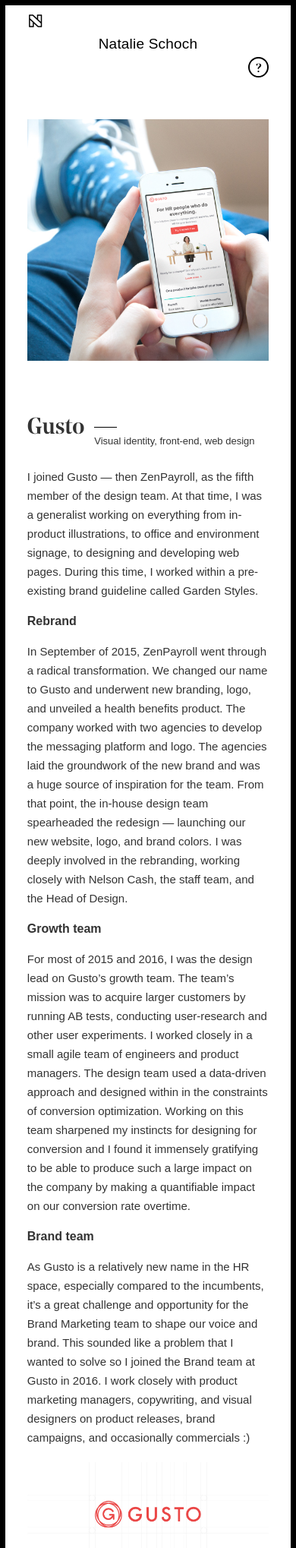
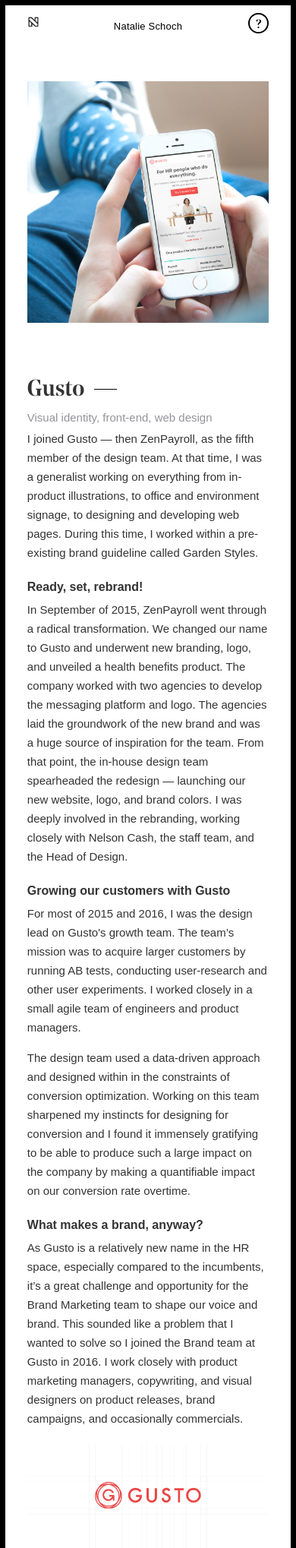
Before and after one commit to nataliefschoch/portfolio, a PHP site: page /gusto.php in a window 390 px wide. Shown: the top 2038 px of the page at 76% size. Run offline with PHP 8.4, Linux system fonts and the light colour scheme; some libraries are stand-ins or nearby versions; some web fonts are replaced.

Commit message:
updated copy on gusto page

```diff
--- a/css/_helpers.scss
+++ b/css/_helpers.scss
@@ -39,6 +39,14 @@
   @include text-small-caps;
 }
 
+.padding-top-none {
+  padding-top: 0 !important;
+}
+
+.padding-bottom-none {
+  padding-bottom: 0 !important;
+}
+
 // Creates PIXEL-based padding helper classes in increments of 5px, from 5-100px. //
 @for $i from 1 through 30 {
 
--- a/css/_variables.scss
+++ b/css/_variables.scss
@@ -18,5 +18,6 @@ $black: #000;
 $white: #fff;
 $grey-100: #f8f8f8;
 $grey-200: #f1f1f1;
+$grey-500: #939499;
 
 $red: #ef4642;
--- a/css/main.scss
+++ b/css/main.scss
@@ -78,15 +78,11 @@ html {
 		text-align: center;
 		h3 {
 			display: inline-block;
-			margin-right: 10px;
-			font-size: 19px;
+			font-size: 13px;
 			font-family: $font-family-sans;
 			font-weight: 400;
 			letter-spacing: 0.2px;
 			line-height: 35px;
-			&:last-child {
-				margin-right: 0;
-			}
 		}
 		a {
 			line-height: 28px;
@@ -96,7 +92,7 @@ html {
 			}
 		}
 		img {
-			width: 20px;
+			width: 15px;
 		}
 		&.dark {
 			background: $black;
--- a/css/style.css
+++ b/css/style.css
@@ -62,13 +62,15 @@ p {
   p.text-strong {
     font-size: 16px;
     font-weight: 600; }
+  p.text-light {
+    color: #939499; }
   p a {
     text-decoration: underline; }
     p a:hover {
       text-decoration: underline;
       border-bottom: none; }
   p + p {
-    margin-top: 5px; }
+    padding-top: 5px; }
 
 a {
   color: #000;
@@ -629,30 +641,24 @@ html {
   text-align: center; }
   #portfolio header h3 {
     display: inline-block;
-    margin-right: 10px;
-    font-size: 19px;
+    font-size: 13px;
     font-family: "Graphik", sans-serif;
     font-weight: 400;
     letter-spacing: 0.2px;
     line-height: 35px; }
-    #portfolio header h3:last-child {
-      margin-right: 0; }
   #portfolio header a {
     line-height: 28px; }
     #portfolio header a .circle-border {
       font-family: "Noe", serif;
       float: right; }
   #portfolio header img {
-    width: 20px; }
+    width: 15px; }
   #portfolio header.dark {
     background: #000; }
     #portfolio header.dark .circle-border {
       border-color: #fff; }
     #portfolio header.dark a {
       color: #fff; }
-#portfolio #intro h1 {
-  font-size: 31px;
-  line-height: 44px; }
 #portfolio #work-home {
   padding-bottom: 60px; }
   #portfolio #work-home a {
@@ -1197,7 +1221,7 @@ footer {
   /* Small devices (tablets, 768px and up) */
   /* Large devices (large desktops, 1200px and up) */ }
   .work-page section.work-intro p + p {
-    margin-top: 15px; }
+    padding-top: 15px; }
   .work-page section.work-intro .work-img-intro {
     height: 500px;
     background: grey; }
--- a/css/typography_styles.scss
+++ b/css/typography_styles.scss
@@ -2,9 +2,9 @@
 
 h1 {
 	@include font-smoothing;
-	font-size: 37px;
+	font-size: 20px;
 	font-family: $font-family-serif;
-	line-height: 37px;
+	line-height: 27px;
 }
 
 h2 {
@@ -56,6 +56,9 @@ p {
 		font-size: 16px;
 		font-weight: 600;
 	}
+	&.text-light {
+		color: $grey-500;
+	}
 	a {
 		text-decoration: underline;
 		&:hover {
@@ -64,7 +67,7 @@ p {
 		}
 	}
 	& + p {
-		margin-top: 5px;
+		padding-top: 5px;
 	}
 }
 
@@ -83,6 +86,10 @@ a {
 }
 
 @media (min-width: 1000px) {
+	h1 {
+		font-size: 31px;
+		line-height: 44px;
+	}
 	h5 {
 		font-size: 18px;
 	}
--- a/css/work.scss
+++ b/css/work.scss
@@ -5,7 +5,7 @@
 .work-page {
 	section.work-intro {
 			p + p {
-				margin-top: 15px;
+				padding-top: 15px;
 			}
 		.work-img-intro {
 			height: 500px;
@@ -31,6 +31,9 @@
 					}
 				}
 			}
+			p a {
+				color: $white;
+			}
 		}
 	}
 	section.web-carousel {
@@ -39,9 +42,6 @@
 		overflow: hidden;
 		.work-section {
 			h5 {
-				color: $white;
-			}
-			p a {
 				color: $white;
 			}
 			img.image-web {
--- a/footer.php
+++ b/footer.php
@@ -13,7 +13,7 @@
           <li><a href='https://twitter.com/nataliefschoch', target='_blank'>Twitter</a></li>
     		</ul>
     	</div>
-      <div class='col-md-4 text-white text-right'>
+      <div class='col-md-4 text-white copyright'>
         <p>Natalie Schoch &copy; 2017</p>
       </div>
     </div>
--- a/gusto.php
+++ b/gusto.php
@@ -14,28 +14,31 @@
         <div class='col-sm-3'><img src='images/work-gusto-grid-iphone.jpg' class='img-responsive'></div>
       </div>
       <div class='row padding-top-70px'>
-        <div class='col-md-6 col-md-offset-3'>
-          <div class='title-divider'>
+        <div class='col-md-8 col-md-offset-2'>
+          <div class='title-divider light'>
             <h2>
               Gusto
             </h2>
             <div class='divider'></div>
-            <p class='text-small'>Visual identity, front-end, web design</p>
+            <p class='text-light'>Visual identity, front-end, web design</p>
           </div>
           <p>
             I joined Gusto — then ZenPayroll,  as the fifth member of the design team. At that time, I was a generalist working on everything from in-product illustrations, to office and environment signage, to designing and developing web pages. During this time, I worked within a pre-existing brand guideline called Garden Styles.
           </p>
-          <p class='text-strong'>Rebrand</p>
+          <p class='text-strong padding-top-20px'>Ready, set, rebrand!</p>
+          <p class='padding-top-5px'>
+            In September of 2015, ZenPayroll went through a radical transformation. We changed our name to Gusto and underwent new branding, logo, and unveiled a health benefits product. The company worked with two agencies to develop the messaging platform and logo. The agencies laid the groundwork of the new brand and was a huge source of inspiration for the team. From that point, the in-house design team spearheaded the redesign &mdash; launching our new website, logo, and brand colors. I was deeply involved in the rebranding, working closely with Nelson Cash, the staff team, and the Head of Design.
+          </p>
+          <p class='text-strong padding-top-20px'>Growing our customers with Gusto</p>
+          <p class='padding-top-5px'>
+            For most of 2015 and 2016, I was the design lead on Gusto's growth team. The team’s mission was to acquire larger customers by running AB tests, conducting user-research and other user experiments. I worked closely in a small agile team of engineers and product managers.
+          </p>
           <p>
-            In September of 2015, ZenPayroll went through a radical transformation. We changed our name to Gusto and underwent new branding, logo, and unveiled a health benefits product. The company worked with two agencies to develop the messaging platform and logo. The agencies laid the groundwork of the new brand and was a huge source of inspiration for the team. From that point, the in-house design team spearheaded the redesign — launching our new website, logo, and brand colors. I was deeply involved in the rebranding, working closely with Nelson Cash, the staff team, and the Head of Design.
+            The design team used a data-driven approach and designed within in the constraints of conversion optimization. Working on this team sharpened my instincts for designing for conversion and I found it immensely gratifying to be able to produce such a large impact on the company by making a quantifiable impact on our conversion rate overtime.
           </p>
-          <p class='text-strong'>Growth team</p>
-          <p>
-            For most of 2015 and 2016, I was the design lead on Gusto’s growth team. The team’s mission was to acquire larger customers by running AB tests, conducting user-research and other user experiments. I worked closely in a small agile team of engineers and product managers. The design team used a  data-driven approach and designed within in the constraints of conversion optimization. Working on this team sharpened my instincts for designing for conversion and I found it immensely gratifying to be able to produce such a large impact on the company by making a quantifiable impact on our conversion rate overtime.
-          </p>
-          <p class='text-strong'>Brand team</p>
-          <p>
-            As Gusto is a relatively new name in the HR space, especially compared to the incumbents, it’s a great challenge and opportunity for the Brand Marketing team to shape our voice and brand. This sounded like a problem that I wanted to solve so I joined the Brand team at Gusto in 2016. I work closely with product marketing managers, copywriting, and visual designers on product releases, brand campaigns, and occasionally commercials :)
+          <p class='text-strong padding-top-20px'>What makes a brand, anyway?</p>
+          <p class='padding-top-5px'>
+            As Gusto is a relatively new name in the HR space, especially compared to the incumbents, it’s a great challenge and opportunity for the Brand Marketing team to shape our voice and brand. This sounded like a problem that I wanted to solve so I joined the Brand team at Gusto in 2016. I work closely with product marketing managers, copywriting, and visual designers on product releases, brand campaigns, and occasionally commercials.
           </p>
         </div>
       </div>
@@ -56,10 +59,10 @@
         <div class='col-sm-6 padding-bottom-15px'>
           <img src='images/work-gusto-brand-guide-3.jpg' class='img-responsive'>
         </div>
-        <div class='col-md-6 col-md-offset-3 padding-top-30px padding-bottom-60px'>
+        <div class='col-md-8 col-md-offset-2 padding-top-30px padding-bottom-60px'>
           <p class='text-strong'>Gusto brand guidelines</p>
           <p>
-            As apart of the rebrand from ZenPayroll to Gusto in September 2015, I was an integral part of establishing the original style guide and then again in March 2016 creating an fine-tuned version, as shown above. This included establishing typography, typographic styles, colors, and a UI library for print and digital. We also converted all styles into the code database.
+            As apart of ZenPayroll's rebrand to Gusto, the company needed to establish new brand guidelines for print, web, and product. The design team worked collaboratively to establish a system that was scalable, flexible, and distinct. I was an integral part of the teams that established our colors and typography. The style guide was sent out for internal use and to external vendors, as well as built out by myself and the team in our code database.
           </p>
         </div>
       </div>
@@ -71,12 +74,17 @@
         <div class='col-md-12'>
           <iframe width="100%" height="100%" style='min-height: 560px' src="https://www.youtube.com/embed/T4olEQvSwx4?list=PLeSxBTBx8qo-pXYo4bzBE6WRrIafhR-1m" frameborder="0" allowfullscreen></iframe>
         </div>
-        <div class='col-md-6 col-md-offset-3 padding-top-30px padding-bottom-60px'>
+        <div class='col-md-8 col-md-offset-2 padding-top-30px padding-bottom-60px'>
           <p class='text-strong'>Brand campaign commercials</p>
           <p>
-            Worked on the original concept and creative direction of the brand campaign Gusto worked on in September 2016, of the HR admin who does everything starring Kristen Schaal. The commericals obtained 700,000+ views and won
-            <a href='http://www.adweek.com/news/advertising-branding/ad-day-kristen-schaal-ultimate-hr-director-startups-fun-campaign-174024' target='_blank'>Adweek’s Ad of the Day</a>
-            award.
+            In September of 2016, the Gusto Brand team launched a brand awareness campaign. The original campaign concept was pitched by myself and two colleagues. It originated from insights we gleamed from a focus group session conducted with HR admins across in California and New Jersey. After listening to these admins, it became clear that the common thread among them was that they were an irreplaceable role that did multiple jobs, including recruiting, on boarding, payroll, office management, and much more. In short — HR admins do everything. We felt that Kristen Schaal was the perfect person to embody this role because of her quirky charm and cheery personality.
+          </p>
+          <p>
+            Based off this concept, we wrote the original script of the ’So many Zoes’ video, and then worked with Erix XXXX and AGENCY to develop the other four. I creative directed the photoshoot for Kristen, choosing the props, wardrobe, and poses for the photos that would be featured on our corporate website, billboards, and other campaign collateral.
+          </p>
+          <p>
+            The commercials resonated with our audience, obtaining over 700,000+ views total and was awarded
+            <a href='http://www.adweek.com/news/advertising-branding/ad-day-kristen-schaal-ultimate-hr-director-startups-fun-campaign-174024' target='_blank'>Adweek’s Ad of the Day</a>.
           </p>
         </div>
       </div>
@@ -85,9 +93,15 @@
   <section class='work web-carousel-intro'>
     <div class='container padding-top-70px'>
       <div class='row intro relative padding-bottom-50px'>
-        <div class='col-md-6 col-md-offset-3'>
+        <div class='col-md-8 col-md-offset-2'>
             <p class='text-strong'>Gusto.com design and front-end</p>
-            <p>I lead the design and front-end development of the gusto.com homepage. I worked closely with the PMM team, and illustrator to create the narrative. The main goals of the page lorum ipsum dolor and ceit eget porttitor at sem. </p>
+            <p>I lead the design and front-end development of top navigation pages on
+              <a href='https://gusto.com' target='_blank'>gusto.com</a>.
+              I lead the full design process, taking the designs from conception to wireframes, high-fidelity mock-ups, front-end development and responsive design.
+            </p>
+            <p>
+              These projects were typically run by a small team consisting of myself, a product marketing manager, copywriter, and illustrator. I worked closely with stake-holders to fully understand the context and goals of each page. I designed within the constraints of our brand guideline, and often with customer acquisition in mind. The designs were presented in our team wide critique and reviewed by members of staff at important milestones.
+            </p>
         </div>
       </div>
     </div>
@@ -176,14 +190,21 @@
         </div>
         <div class='col-sm-6'>
           <img src='images/work-gusto-homepage.jpg' class='padding-bottom-15px img-responsive'>
-          <p class='text-strong'>
+          <p class='text-strong inline-block'>
             <span class='circle-border'>B</span>
             Expirement</p>
+          <p class='text-light inline-block'>Winner! This design improved conversion rate by 40%</p>
         </div>
-        <div class='col-sm-12 col-md-6 col-md-offset-3 padding-top-50px padding-bottom-60px'>
-          <p class='text-strong'>Paid Acquisition AB Tests</p>
+        <div class='col-sm-12 col-md-8 col-md-offset-2 padding-top-50px padding-bottom-60px'>
+          <p class='text-strong'>Data-driven design for acquisition</p>
           <p>
-            As apart of the rebrand from ZenPayroll to Gusto in September 2015, I was an integral part of establishing the original style guide and then again in March 2016 creating an fine-tuned version, as shown above. This included establishing typography, typographic styles, colors, and a UI library for print and digital. We also converted all styles into the code database.
+            I lead design on the Growth team at Gusto for four quarters between 2015 - 2016. The team’s mission was to acquire new customers by running AB tests, conducting user-research and other acquisition experiments. I worked closely in a small agile team of engineers and product managers.
+          </p>
+          <p>
+            Our team used a data-driven approach and designed within in the constraints of conversion optimization. Working on this team sharpened my instincts for designing for conversion and I found it immensely gratifying to have such a measurable impact on the company by making a quantifiable improvements on our conversion rate overtime.
+          </p>
+          <p>
+            The AB test featured was a project that I initiated, designed, and developed. The mission was to increase the conversion rate our default paid landing page template. I designed the page using acquisition best practices including &mdash; front-loading important information above the fold, creating a clear heriarchy of information, calling out the form visually, and providing areas of social proof including press logo, secure check-out, and further below testimonials. This page out-performed our incumbedant landing page increasing the page's conversion rate from 3.2% to 9% over the course of 6 months.
           </p>
         </div>
       </div>
--- a/header-dark.php
+++ b/header-dark.php
@@ -16,17 +16,17 @@
 <header class='dark'>
 	<div class='container'>
 		<div class='row'>
-			<div class='col-md-3 text-left'>
+			<div class='col-xs-3 text-left'>
 				<img src='images/logo-ns-white.png'/>
 			</div>
-			<div class='col-md-6'>
+			<div class='col-xs-6'>
 				<h3>
 					<a class='active' href='index.php'>
 						Natalie Schoch
 					</a>
 				</h3>
 			</div>
-			<div class='col-md-3'>
+			<div class='col-xs-3'>
 				<a href='about.php'>
 					<div class='circle-border'>
 						?
--- a/header.php
+++ b/header.php
@@ -16,17 +16,19 @@
 <header>
 	<div class='container'>
 		<div class='row'>
-			<div class='col-md-3 text-left'>
-				<img src='images/logo-ns.png'/>
+			<div class='col-xs-3 text-left'>
+				<a href='index.php'>
+					<img src='images/logo-ns.png'/>
+				</a>
 			</div>
-			<div class='col-md-6'>
+			<div class='col-xs-6'>
 				<h3>
 					<a class='active' href='index.php'>
 						Natalie Schoch
 					</a>
 				</h3>
 			</div>
-			<div class='col-md-3'>
+			<div class='col-xs-3'>
 				<a href='about.php'>
 					<div class='circle-border'>
 						?
```
Also changed, not shown: other parts of css/main.scss (+27 -10 lines), other parts of css/style.css (+34 -6 lines), css/main.css (+22 -10 lines), css/typography_styles.css (+9 -3 lines), css/work.css (+9 -3 lines), 2 other files.
